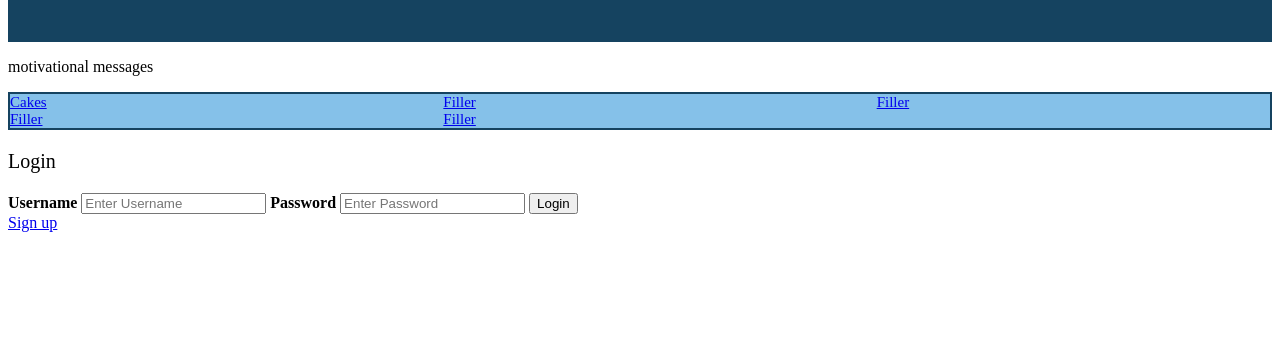
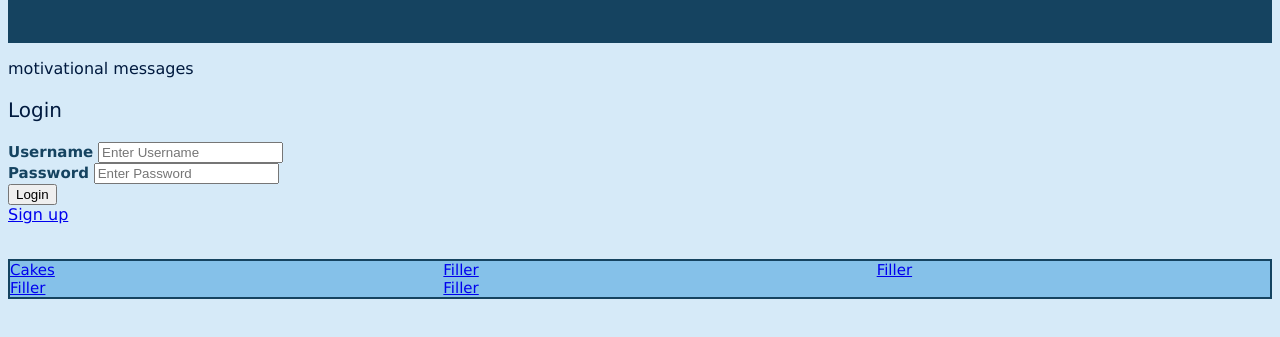
Before and after one commit to williamsauvageau/newhacks2021, a plain HTML site: page templates/index.html in a window 1280 px wide. Shown: the part 165-502 px from the top of the page. Drawn offline with Linux system fonts and the light colour scheme.

Commit message:
Update index.html

```diff
--- a/templates/index.html
+++ b/templates/index.html
@@ -1,4 +1,5 @@
 <head>
+<link rel="stylesheet" href='/static/style.css'>
 <style>
 #TopHeader {
     border: 0px solid #154360;
@@ -16,6 +17,14 @@
     column-count: 3;
     column-gap: 40px;
 }
+#LoginHeader {
+
+}
+#Login {
+    font-size: 15px;
+    color: #154360;
+}
+
 </style>
 
 <body>
@@ -24,6 +33,29 @@
 </div>
 <p> motivational messages</p>
 
+<p style="font-size: 20px"> Login</p>
+</body>
+<form action="action_page.php" method="post">
+  <div id="Login">
+    <label for="uname"><b>Username</b></label>
+    <input type="text" placeholder="Enter Username" name="uname" required>
+
+    <br>
+
+    <label for="psw"><b>Password</b></label>
+    <input type="password" placeholder="Enter Password" name="psw" required>
+
+    <br>
+
+    <button type="submit">Login</button>
+  </div>
+
+<a href="http://192.168.0.14:5000/signup">Sign up</a>
+</form>
+
+<br>
+
+<body>
 <div id="HyperLinks">
     <a href="http://127.0.0.1:5000/cakes">Cakes</a>
     <br>
@@ -37,21 +69,4 @@
     <br>
     </div>
 </body>
-
-<body>
-<p style="font-size: 20px"> Login</p>
-</body>
 </html>
-<form action="action_page.php" method="post">
-  <div class="container">
-    <label for="uname"><b>Username</b></label>
-    <input type="text" placeholder="Enter Username" name="uname" required>
-
-    <label for="psw"><b>Password</b></label>
-    <input type="password" placeholder="Enter Password" name="psw" required>
-
-    <button type="submit">Login</button>
-  </div>
-  <div>
-  <a href="http://192.168.0.14:5000/signup">Sign up</a>
-</form>
```
